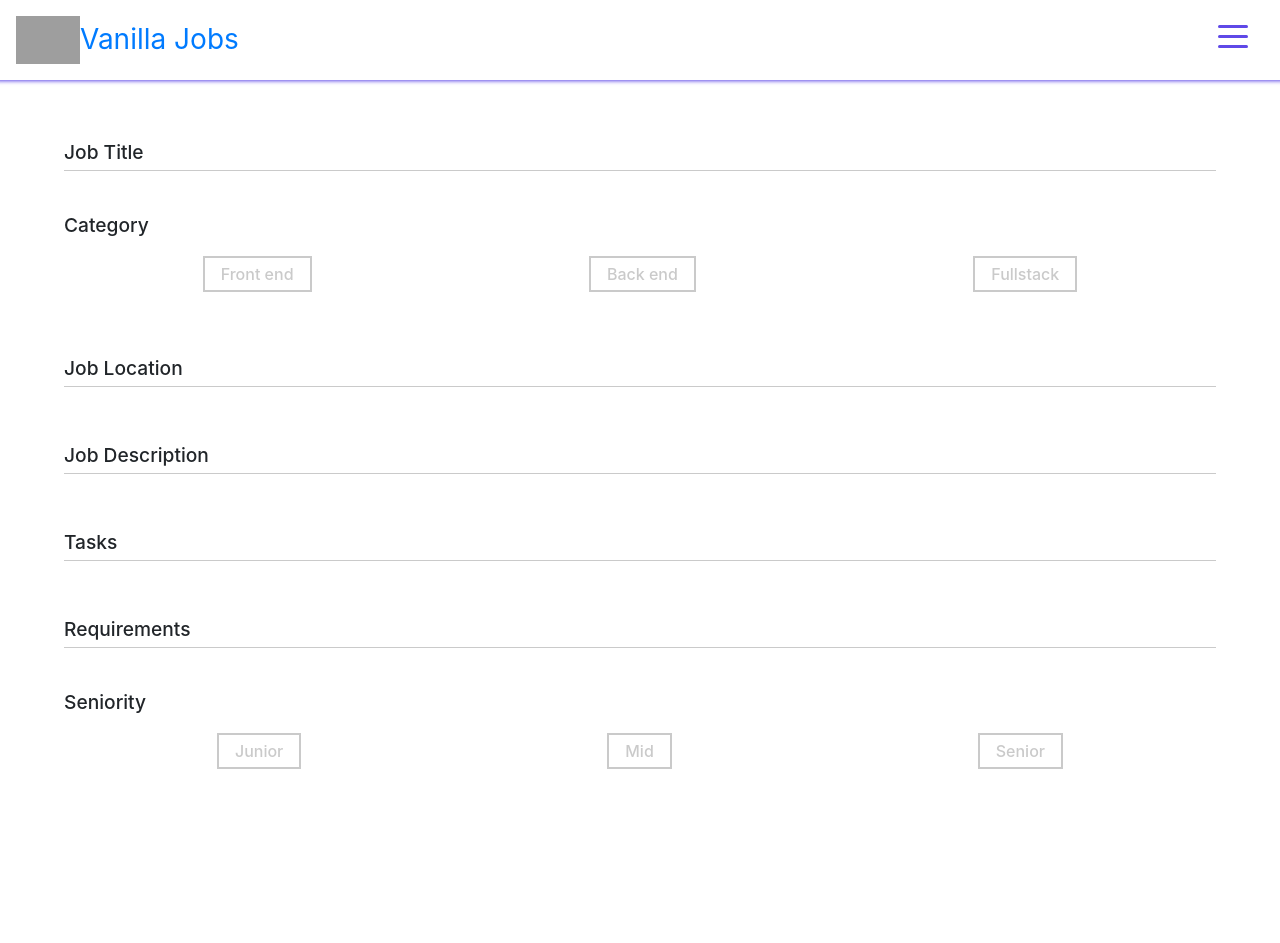
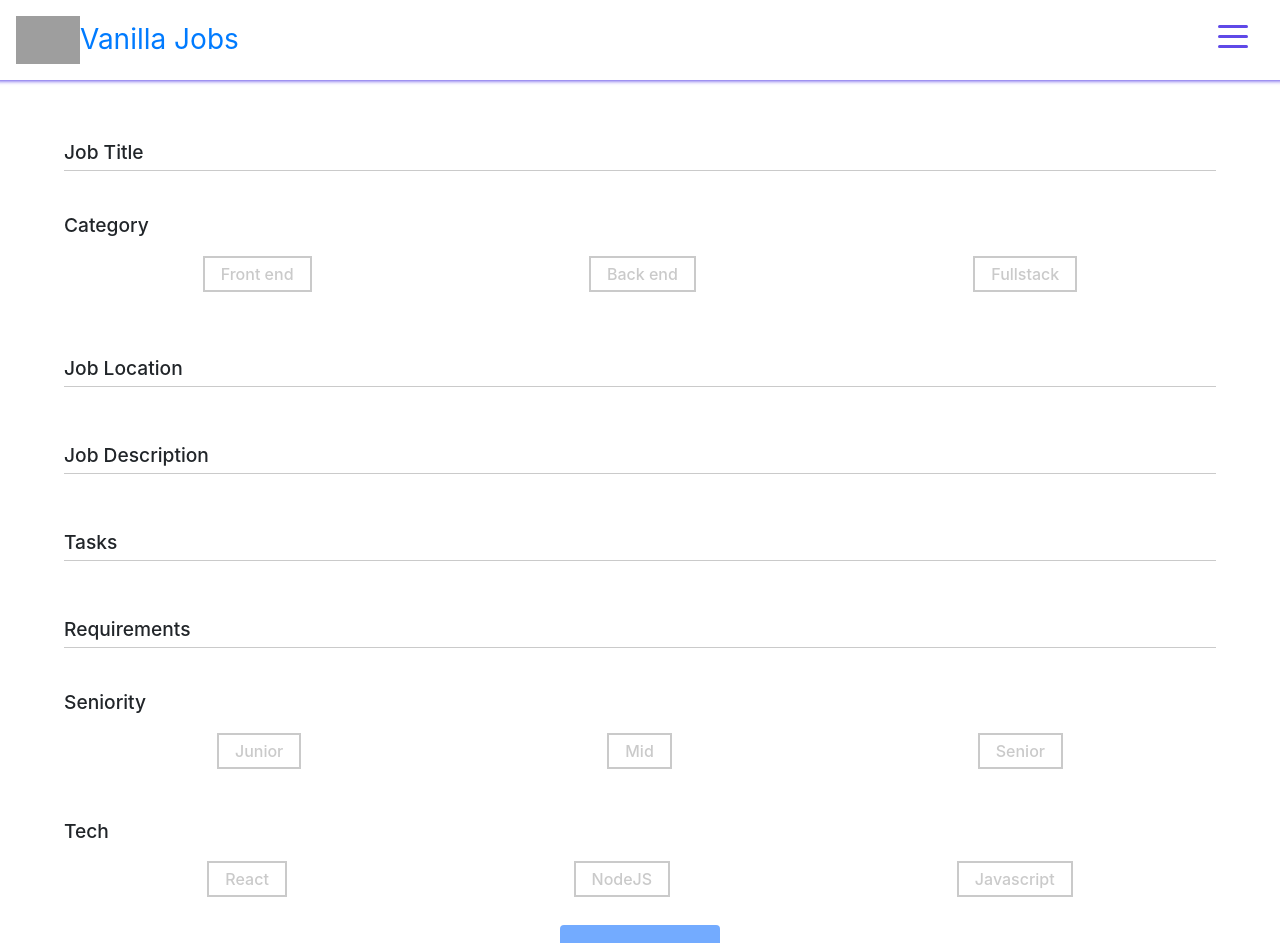
Before and after one commit to filipe-freire/VanillaJobs, a React (Create React App) app in the folder client/: page /jobpost/create in a window 1280 px wide. Shown: the top 943 px of the page. Before the commit the page ends 800 px from the top, so only its background shows below. Built offline with nearby package versions, Linux system fonts and the light colour scheme; no server answers; grey boxes are pictures that could not be loaded.

Commit message:
add styles to checkbox input, jobpost

```diff
--- a/client/src/Views/JobPosts/CreateView.jsx
+++ b/client/src/Views/JobPosts/CreateView.jsx
@@ -65,6 +65,22 @@ class Creation extends Component {
     const { name, value } = e.target;
     this.setState({
       [name]: value
+    });
+  };
+
+  handleUserCheckInput = e => {
+    const { value, checked } = e.target;
+    const tech = [...this.state.tech];
+    console.dir(e.target.checked);
+    if (checked) {
+      tech.push(value);
+    } else {
+      const index = tech.indexOf(value);
+      tech.splice(index, 1);
+    }
+
+    this.setState({
+      tech
     });
   };
 
@@ -216,21 +232,46 @@ class Creation extends Component {
             </label>
           </div>
         </div>
-        <div>
-          <input
-            type="text"
-            id="tech"
-            name="tech"
-            value={this.state.tech}
-            onChange={this.handleUserInput}
-            required
-            autoComplete="off"
-            className="input-text"
-          />
-          <label htmlFor="tech" className="label-input-text">
-            <span>Tech</span>
-          </label>
+        {/* Working on this */}
+        <div className="select-input">
+          <p className="text-left">Tech</p>
+          <div className="d-flex d-flex justify-content-around">
+            <input
+              type="checkbox"
+              id="react"
+              name="tech"
+              value="React"
+              onChange={this.handleUserCheckInput}
+              required
+            />
+            <label htmlFor="react" className="py-1 px-3">
+              React
+            </label>
+            <input
+              type="checkbox"
+              id="nodeJS"
+              name="tech"
+              value="NodeJS"
+              onChange={this.handleUserCheckInput}
+              required
+            />
+            <label htmlFor="nodeJS" className="py-1 px-3">
+              NodeJS
+            </label>
+            <input
+              type="checkbox"
+              id="javascript"
+              name="tech"
+              value="Javascript"
+              onChange={this.handleUserCheckInput}
+              required
+            />
+            <label htmlFor="javascript" className="py-1 px-3">
+              Javascript
+            </label>
+          </div>
         </div>
+        {/* Wnf od current working stage */}
         <button className="btn ">Create</button>
       </form>
     );
--- a/client/src/Views/JobPosts/styles/job-post-radio.scss
+++ b/client/src/Views/JobPosts/styles/job-post-radio.scss
@@ -2,7 +2,8 @@ $input-border-blank: 2px solid #cacaca;
 $color-blank: #cacaca;
 form {
   > .select-input {
-    input[type='radio'] {
+    input[type='radio'],
+    input[type='checkbox'] {
       display: none;
     }
 
--- a/client/src/index.scss
+++ b/client/src/index.scss
@@ -11,7 +11,7 @@ html,
 body,
 #root,
 #root > div {
-  height: 100%;
+  min-height: 100%;
 
   a {
     text-decoration: none;
```
Also changed, not shown: client/src/components/Input/index.jsx (added), client/src/components/Input/style.scss (added).
